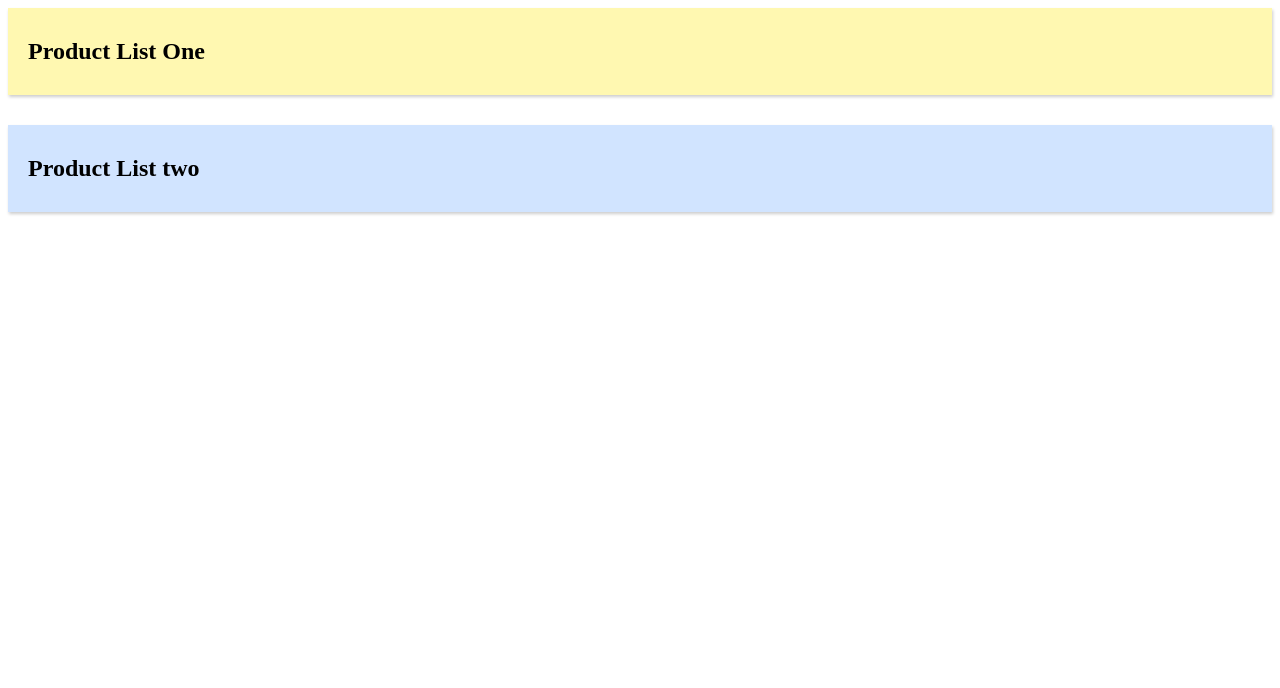
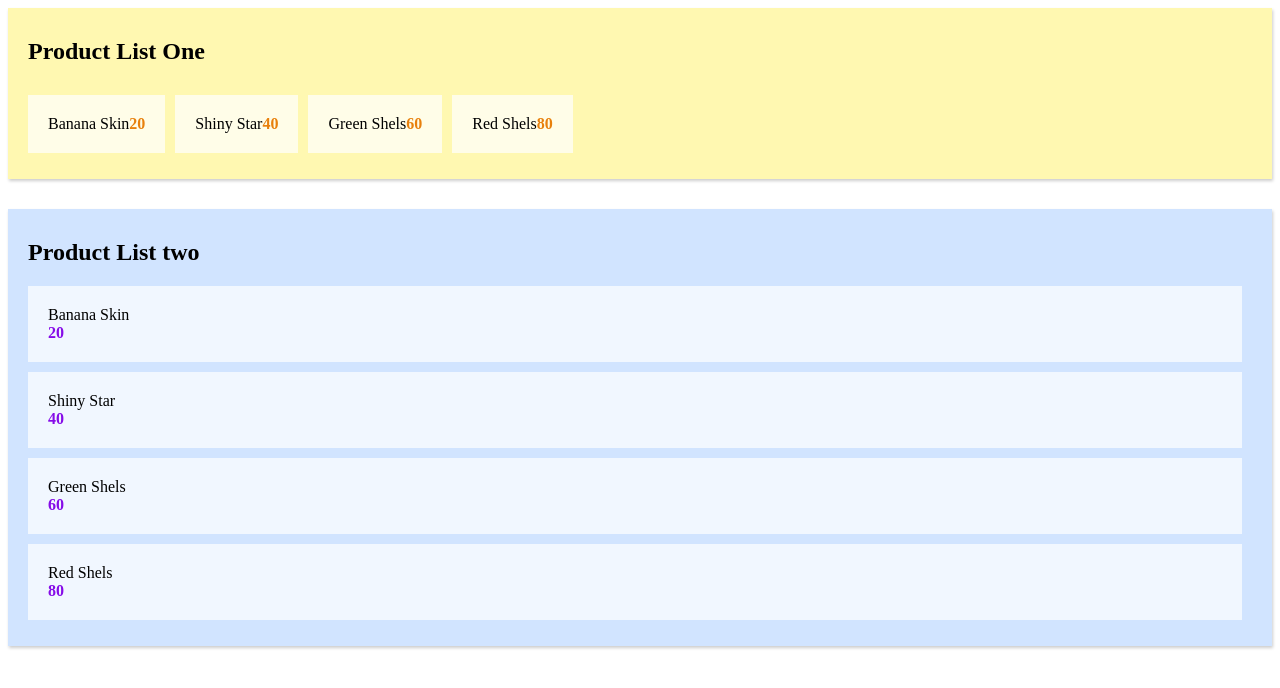
Before and after one commit to ChamkhiAnas/VueAuthentificationsWithJwt, a Vue app: page / in a window 1280 px wide. Shown: the top 688 px of the page. Built offline with nearby package versions, Linux system fonts and the light colour scheme.

Commit message:
ProjectWithTheVuex

```diff
--- a/src/App.vue
+++ b/src/App.vue
@@ -1,14 +1,17 @@
 <template>
   <div id="app">
-     <product-list-one v-bind:products="products"></product-list-one>
-    <product-list-two v-bind:products="products"></product-list-two>
+     <!-- <product-list-one v-bind:products="products"></product-list-one>
+    <product-list-two v-bind:products="products"></product-list-two> -->
+    <product-list-one></product-list-one>
+    <product-list-two></product-list-two>
+
 
   </div>
 </template>
 
 <script>
-import ProductListOne from './components/ProductListOne.vue'
-import ProductListTwo from './components/ProductListTwo.vue'
+  import ProductListOne from './components/ProductListOne.vue'
+  import ProductListTwo from './components/ProductListTwo.vue'
 
 export default {
 
@@ -17,12 +20,7 @@ export default {
       'product-list-two':ProductListTwo
 
     },
-    data(){
-    return{
 
-
-    }
-    }
 
 }
 </script>
--- a/src/components/ProductListOne.vue
+++ b/src/components/ProductListOne.vue
@@ -8,17 +8,19 @@
     </li>
   </ul>
 
+
   </div>
 
 </template>
 
 <script>
 export default {
-  props:["products"],
-  data(){
-    return{
+
+    computed:{
+      products(){
+        return this.$store.state.products;
+      }
     }
-  }
 }
 </script>
 
--- a/src/components/ProductListTwo.vue
+++ b/src/components/ProductListTwo.vue
@@ -14,11 +14,16 @@
 
 <script>
 export default {
-  props:['products'],
+  // props:['products'],
   data(){
     return{
     }
-  }
+  },
+  computed:{
+      products(){
+        return this.$store.state.products;
+      }
+    }
 }
 </script>
 
--- a/src/main.js
+++ b/src/main.js
@@ -3,10 +3,11 @@ import App from './App.vue'
 import router from './router'
 import store from './store'
 
+
 Vue.config.productionTip = false
 
 new Vue({
   router,
-  store,
+  store:store,
   render: h => h(App)
 }).$mount('#app')
--- a/src/store/index.js
+++ b/src/store/index.js
@@ -5,13 +5,11 @@ Vue.use(Vuex)
 
 export default new Vuex.Store({
   state: {
-
-    products:[
+  products:[
       {name:"Banana Skin",price:20},
       {name:"Shiny Star",price:40},
       {name:"Green Shels",price:60},
       {name:"Red Shels",price:80},
-
     ]
   },
   mutations: {
```
